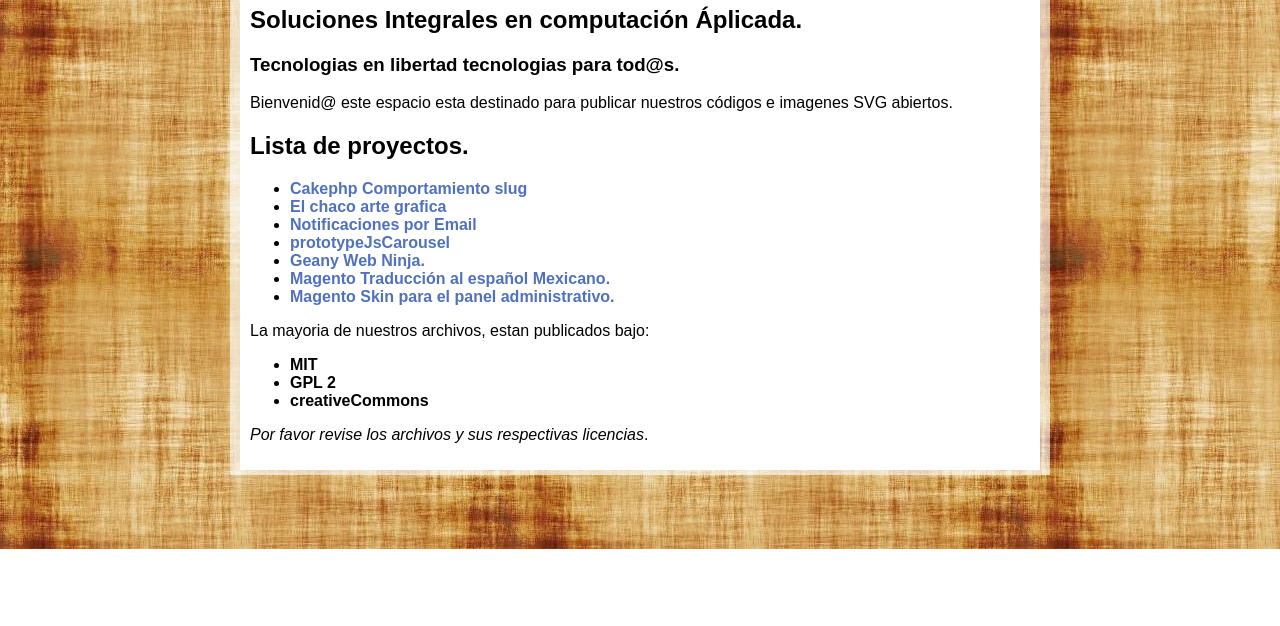
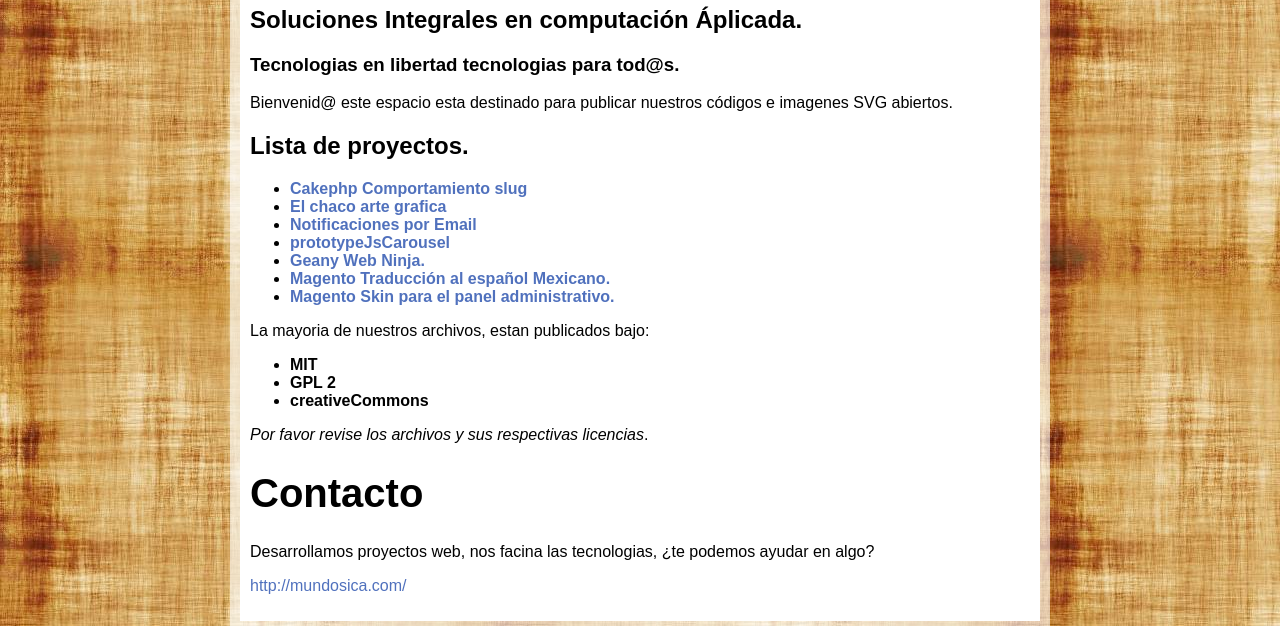
Before and after one commit to mundoSICA/mundosica.github.com, a plain HTML site: page index.html in a window 1280 px wide. Shown: the part 251-877 px from the top of the page. Before the commit the page ends 800 px from the top, so only its background shows below. Drawn offline with Linux system fonts and the light colour scheme.

Commit message:
contact link

```diff
--- a/index.html
+++ b/index.html
@@ -46,6 +46,11 @@
 </ul>
 
 <p><em>Por favor revise los archivos y sus respectivas licencias</em>.</p>
+<h1>Contacto</h1>
+
+<p>Desarrollamos proyectos web, nos facina las tecnologias, ¿te podemos ayudar en algo?</p>
+
+<p><a href="http://mundosica.com/">http://mundosica.com/</a></p>
 <!--- end content -->
 </div>
 </div>
```
Also changed, not shown: 1 other file.
